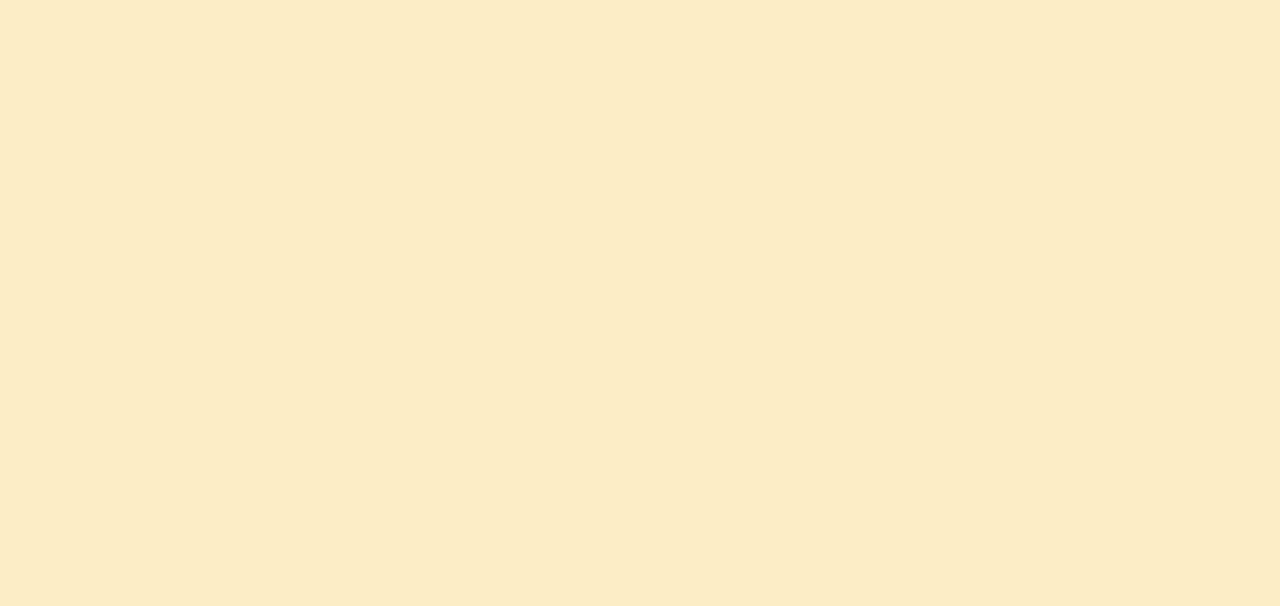
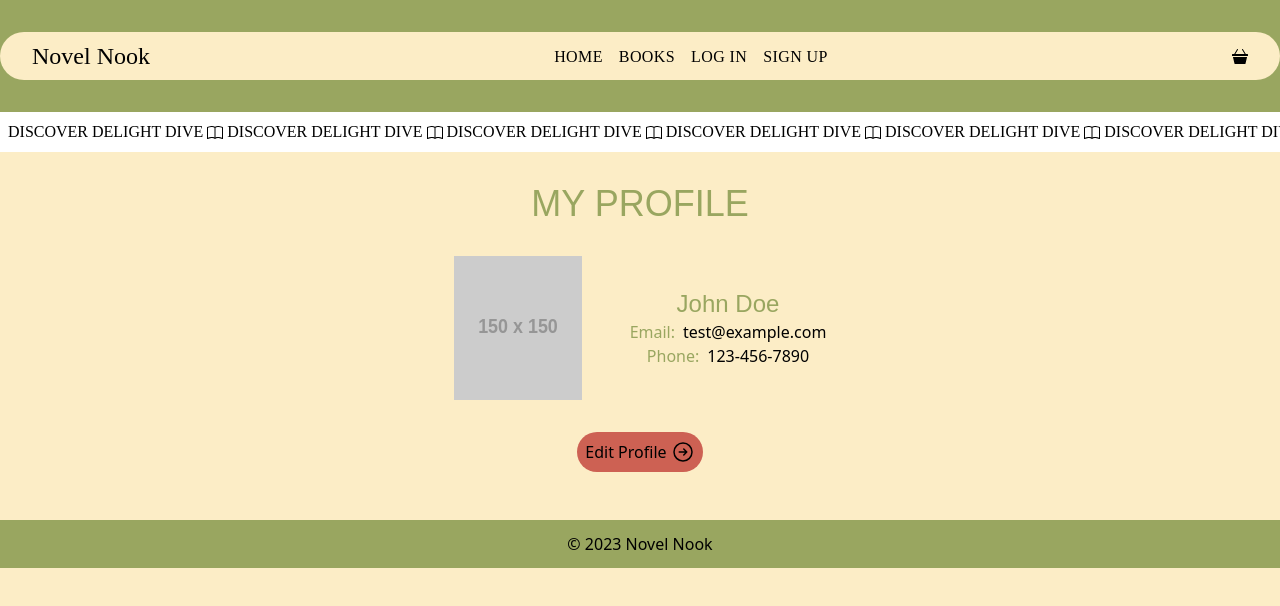
Before and after one commit to insiyamullamitha/novel-nook, a React (Vite) app in the folder frontend/: page /myprofile in a window 1280 px wide. Before the commit this address had no page. Shown: the top 606 px of the page. Built offline with nearby package versions, Linux system fonts and the light colour scheme.

Commit message:
User profile page

```diff
--- a/frontend/src/App.jsx
+++ b/frontend/src/App.jsx
@@ -4,6 +4,7 @@ import BookMenu from "./pages/BookMenu";
 import Basket from "./pages/Basket";
 import LogIn from "./pages/LogIn";
 import SignUp from "./pages/SignUp";
+import MyProfile from "./pages/MyProfile";
 import { BrowserRouter as Router, Routes, Route } from "react-router-dom";
 import { useEffect, useState } from "react";
 
@@ -16,6 +17,8 @@ function App() {
         <Route path="/basket" element={<Basket />} />
         <Route path="/login" element={<LogIn />} />
         <Route path="/signup" element={<SignUp />} />
+        <Route path="/myprofile" element={<MyProfile />} />
+        <Route path="*" element={<Home />} />
       </Routes>
     </Router>
   );
--- a/frontend/src/pages/Basket.jsx
+++ b/frontend/src/pages/Basket.jsx
@@ -28,13 +28,13 @@ export default function Basket() {
 
   return (
     <>
-      <div className="tagline-font py-4 bg-secondary shadow-xl">
+      <div className=" py-4 bg-secondary shadow-xl">
         <div className="my-4">
           <Navbar />
         </div>
       </div>
       <TagLineStrip className="shadow-xl" />
-      <div className="container mx-auto text-black px-8 mt-8 grid grid-cols-1 sm:grid-cols-1 lg:grid-cols-2 xl:grid-cols-2 gap-12">
+      <div className="tagline-font container mx-auto text-black px-8 mt-8 grid grid-cols-1 sm:grid-cols-1 lg:grid-cols-2 xl:grid-cols-2 gap-12">
         <div>
           <h1 className="text-4xl tagline-font font-bold text-accent1">
             Basket
--- /dev/null
+++ b/frontend/src/pages/MyProfile.jsx
@@ -0,0 +1,50 @@
+import Navbar from "../components/Navbar";
+import TagLineStrip from "../components/TagLineStrip";
+import Footer from "../components/Footer";
+import { Link } from "react-router-dom";
+import Right from "../icons/Right";
+
+export default function MyProfile() {
+  return (
+    <>
+      <div className="py-4 bg-secondary shadow-xl">
+        <div className="my-4">
+          <Navbar />
+        </div>
+      </div>
+      <TagLineStrip className="shadow-xl" />
+      <div className="container py-8 text-center mx-auto px-8">
+        <h1 className="text-secondary tagline-font uppercase text-4xl">
+          My Profile
+        </h1>
+        <div className="flex col-2 justify-center items-center gap-12 mt-8">
+          <img
+            src="https://via.placeholder.com/150"
+            alt="profile"
+            className="w-32 h-36"
+          />
+          <div>
+            <h2 className="text-secondary tagline-font text-2xl">John Doe</h2>
+            <p className="text-black">
+              <span className="text-secondary">Email:</span>
+              <span className="ml-2">
+                <a href="mailto: test@example.com">test@example.com</a>
+              </span>
+            </p>
+            <p className="text-black">
+              <span className="text-secondary">Phone:</span>
+              <span className="ml-2">123-456-7890</span>
+            </p>
+          </div>
+        </div>
+        <button className="bg-accent1 rounded-full p-2 mt-8">
+          <Link to="/editprofile" className="flex items-center">
+            Edit Profile&nbsp;
+            <Right />
+          </Link>
+        </button>
+      </div>
+      <Footer />
+    </>
+  );
+}
```
